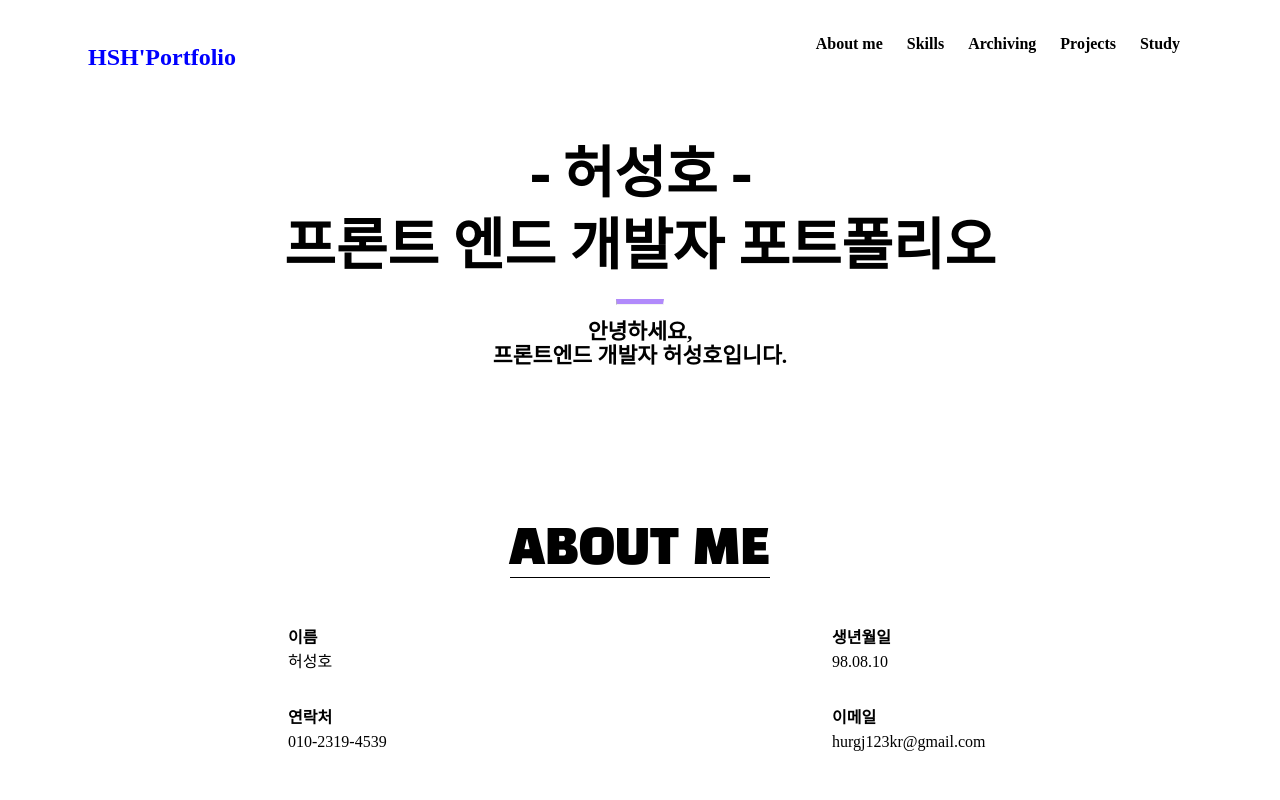
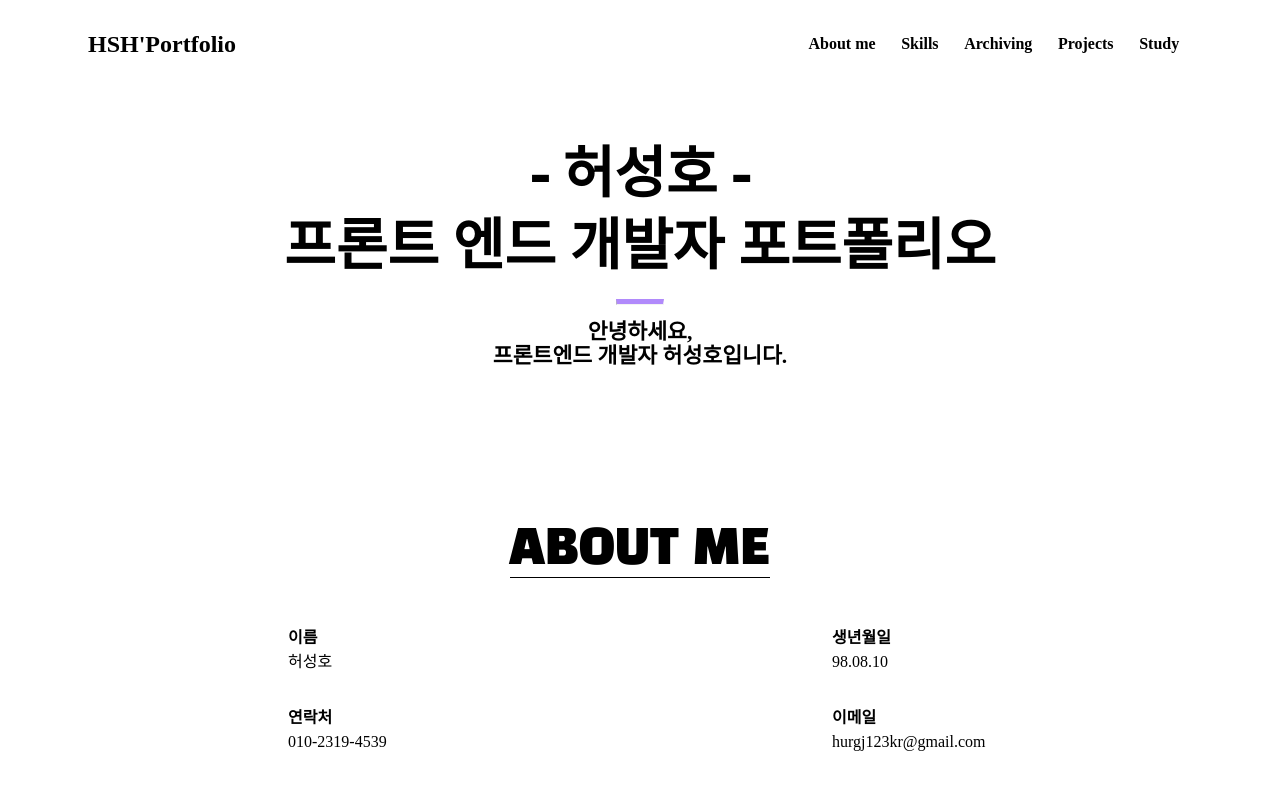
Before and after one commit to sungho-heo/test_protfolio, a React (Vite) app: page / in a window 1280 px wide. Shown: the top 800 px of the page. Built offline with nearby package versions, Linux system fonts and the light colour scheme.

Commit message:
id onClick move add

```diff
--- a/src/components/Header.tsx
+++ b/src/components/Header.tsx
@@ -1,24 +1,54 @@
 import styles from "../scss/Header.module.scss";
 export const Header = () => {
+  const scrollToSection = (id: string) => {
+    const section = document.getElementById(id);
+    section?.scrollIntoView({ behavior: "smooth" });
+  };
   return (
     <header className={styles.Header}>
-      <div className={styles.Header_Title_Container}>
-        <h1 className={styles.Header_Title}>HSH'Portfolio</h1>
+      <div id="header" className={styles.Header_Title_Container}>
+        <button
+          className={styles.Header_Title}
+          type="button"
+          onClick={() => scrollToSection("header")}
+        >
+          HSH'Portfolio
+        </button>
         {/* -명칭이 들어가면 styles.*로 작성할경우 연산으로 인식하기에 []안에 넣어줘야함 styles[""]이런식 */}
         <nav className={styles["Header_navigation-menu"]}>
-          <button className={styles["Header_menu-button"]} type="button">
+          <button
+            className={styles["Header_menu-button"]}
+            type="button"
+            onClick={() => scrollToSection("about-me")}
+          >
             About me
           </button>
-          <button className={styles["Header_menu-button"]} type="button">
+          <button
+            className={styles["Header_menu-button"]}
+            type="button"
+            onClick={() => scrollToSection("skills")}
+          >
             Skills
           </button>
-          <button className={styles["Header_menu-button"]} type="button">
+          <button
+            className={styles["Header_menu-button"]}
+            type="button"
+            onClick={() => scrollToSection("archiving")}
+          >
             Archiving
           </button>
-          <button className={styles["Header_menu-button"]} type="button">
+          <button
+            className={styles["Header_menu-button"]}
+            type="button"
+            onClick={() => scrollToSection("projects")}
+          >
             Projects
           </button>
-          <button className={styles["Header_menu-button"]} type="button">
+          <button
+            className={styles["Header_menu-button"]}
+            type="button"
+            onClick={() => scrollToSection("study")}
+          >
             Study
           </button>
         </nav>
--- a/src/components/Home.tsx
+++ b/src/components/Home.tsx
@@ -28,7 +28,7 @@ export const Home = () => {
       {/* Skills */}
       <Skills />
       {/* Archiving */}
-      <section id="archving" className={homeStyles.Archving_section}>
+      <section id="archiving" className={homeStyles.Archving_section}>
         <div className={homeStyles.Archiving_content}>
           <div className={globalStyles.SectionTitle_content}>
             <h2 className={globalStyles.SectionTitle_title}>ARCHIVING</h2>
--- a/src/scss/Header.module.scss
+++ b/src/scss/Header.module.scss
@@ -20,7 +20,7 @@
 .Header_Title {
   font-size: 1.5rem;
   font-weight: 800;
-  color: blue;
+  line-height: 2rem;
 }
 
 .Header_navigation-menu {
@@ -28,7 +28,17 @@
 }
 
 .Header_menu-button {
-  padding: 0 0.75rem;
+  padding: 0 0.8rem;
   font-weight: 700;
   line-height: 2rem;
 }
+
+[type="button"]:not(:disabled) {
+  cursor: pointer;
+}
+
+[type="button"] {
+  appearance: button;
+
+  -webkit-appearance: button;
+}
--- a/src/scss/styles.module.scss
+++ b/src/scss/styles.module.scss
@@ -128,43 +128,6 @@
   --bs-form-invalid-border-color: #dc3545;
 }
 
-// Header
-
-.Header {
-  display: block;
-  top: 0;
-  right: 0;
-  left: 0;
-  z-index: 10;
-  box-sizing: border-box;
-}
-
-.Header_Title_Container {
-  display: flex;
-  width: 100%;
-  max-width: 72rem;
-  height: 4.5rem;
-  justify-content: space-between;
-  margin: 0 auto;
-  padding: 1.25rem 1.5rem;
-}
-
-.Header_Title {
-  font-size: 1.5rem;
-  font-weight: 800;
-  color: blue;
-}
-
-.Header_navigation-menu {
-  display: flex;
-}
-
-.Header_menu-button {
-  padding: 0 0.75rem;
-  font-weight: 700;
-  line-height: 2rem;
-}
-
 // Section_title
 
 .SectionTitle_content {
```
